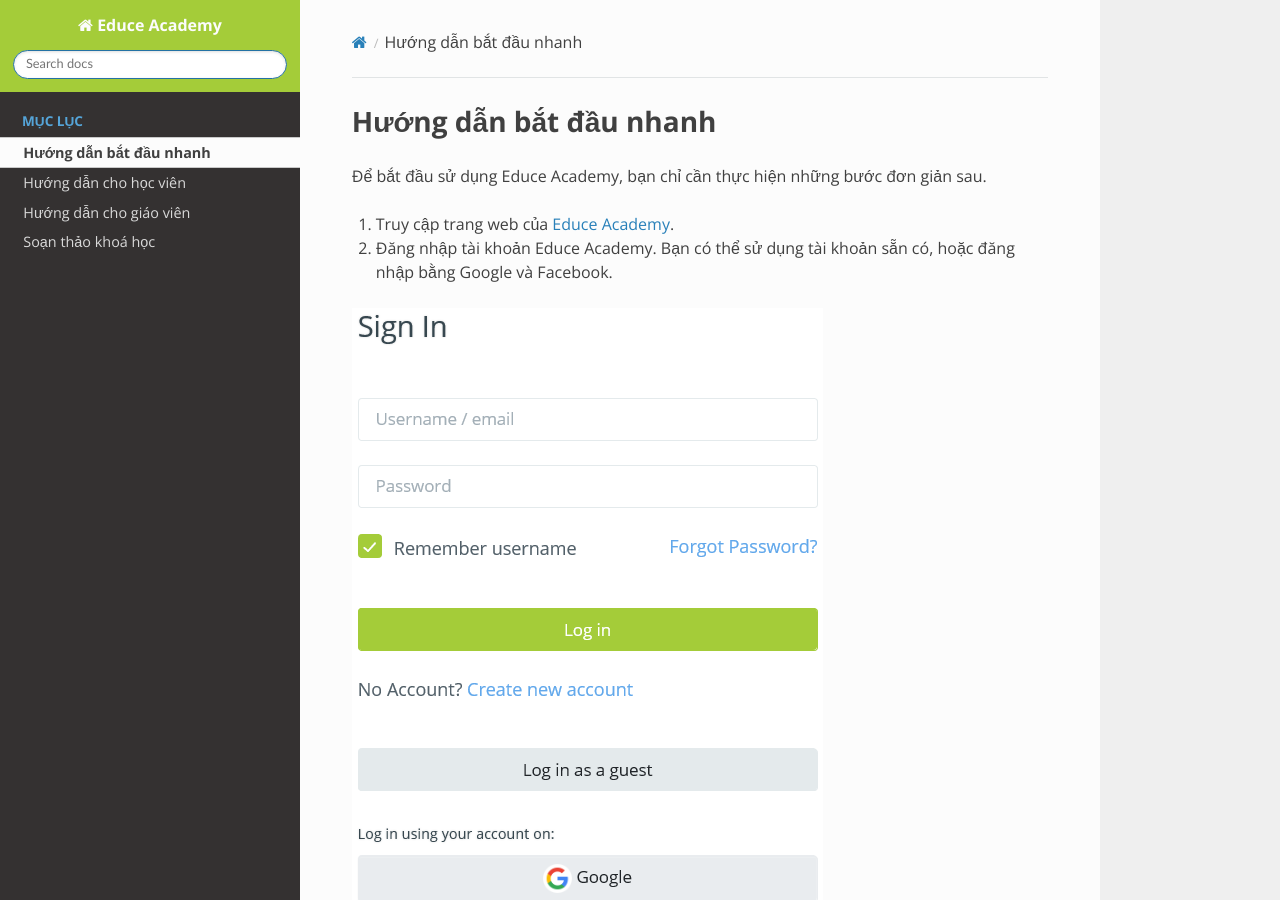
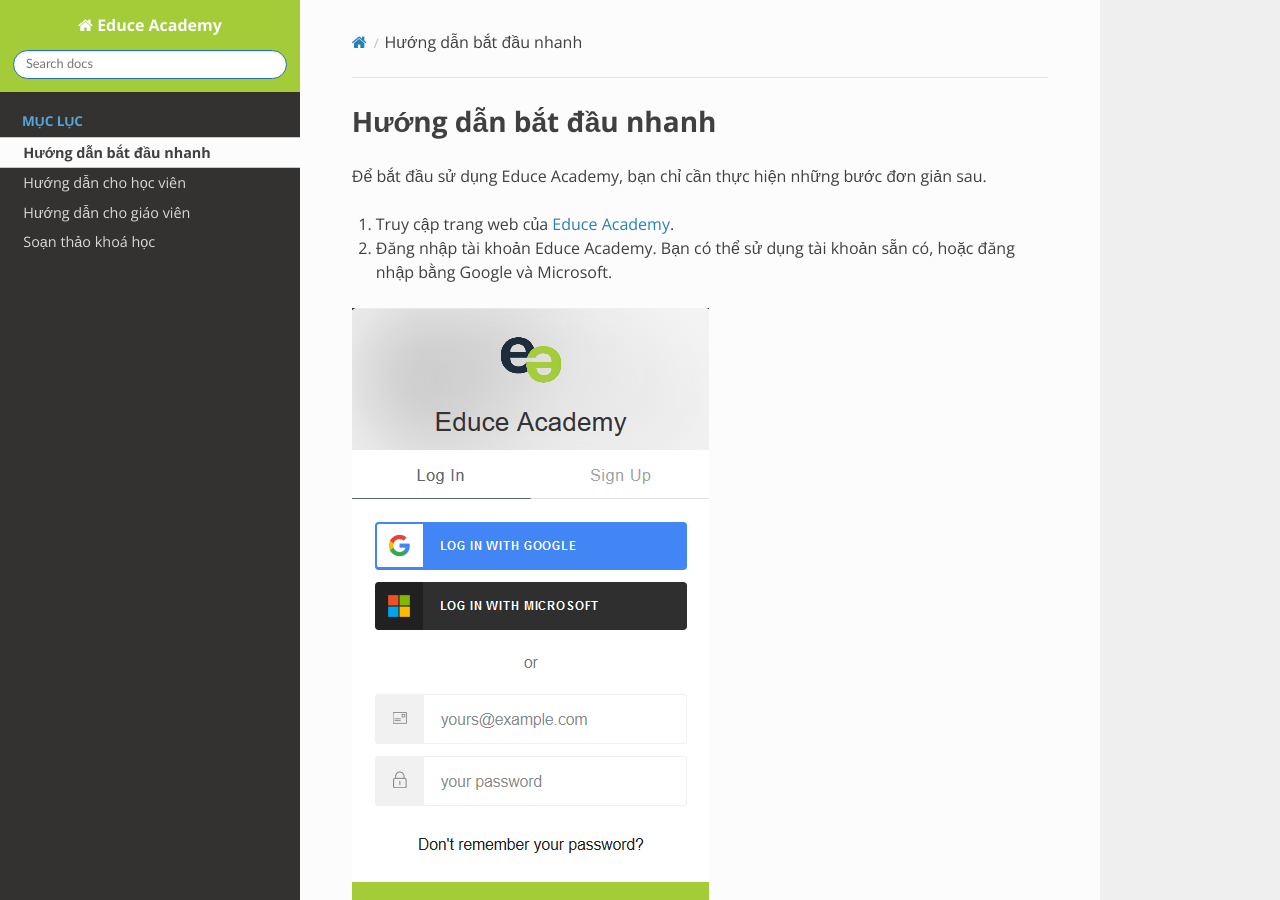
Before and after one commit to EduceSolutions/educe-academy-docs, a Sphinx documentation site: the page built from docs/quickstart.rst, in a window 1280 px wide and 900 px high. Built offline with Sphinx 7.4.7 and the Read the Docs theme 2.0.0, drawn with Linux system fonts in a browser that asks for light colours.

Commit message:
update auth0 login flow

```diff
--- a/docs/quickstart.rst
+++ b/docs/quickstart.rst
@@ -6,9 +6,9 @@
 Để bắt đầu sử dụng Educe Academy, bạn chỉ cần thực hiện những bước đơn giản sau.
 
 1. Truy cập trang web của `Educe Academy <https://educe.academy/portal/>`_.
-2. Đăng nhập tài khoản Educe Academy. Bạn có thể sử dụng tài khoản sẵn có, hoặc đăng nhập bằng Google và Facebook.
+2. Đăng nhập tài khoản Educe Academy. Bạn có thể sử dụng tài khoản sẵn có, hoặc đăng nhập bằng Google và Microsoft.
 
-.. image:: quickstart/login2.png
+.. image:: quickstart/login-auth0.png
 
 3. Trang *Bảng điều khiển* thể hiện danh sách các khoá học bạn đang tham gia.
 
```
Also changed, not shown: docs/quickstart/login-auth0.png (added).
